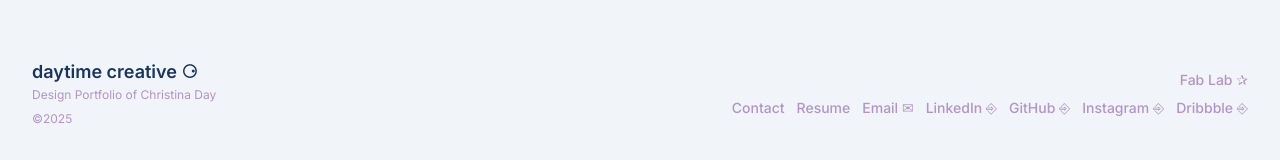
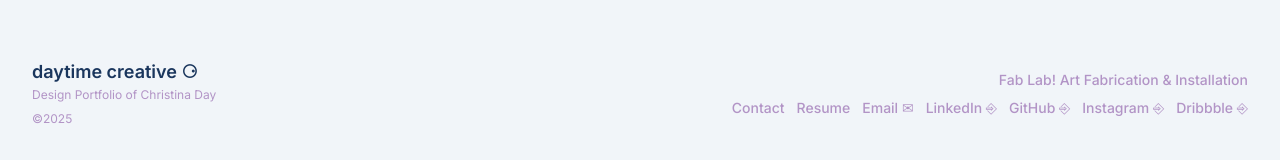
Before and after one commit to ChristinaDay/daytimecreative, a Next.js app: page / in a window 1280 px wide. Shown: the part 6273-6433 px from the top of the page. Built offline with nearby package versions, Linux system fonts and the light colour scheme.

Commit message:
Update footer link to be more descriptive - Changed from 'Fab Lab ✰' to 'Fab Lab! Art Fabrication & Installation' - Provides clearer context about the art fabrication work - More descriptive and engaging link text

```diff
--- a/src/components/Footer.tsx
+++ b/src/components/Footer.tsx
@@ -25,7 +25,7 @@ export default function Footer() {
                 href="/art-fabrication"
                 className={`${footerTextColor} hover:text-accent-light dark:hover:text-accent-dark transition-colors font-medium text-sm`}
               >
-                Fab Lab ✰
+                Fab Lab! Art Fabrication & Installation
               </Link>
             </div>
             <div className="flex gap-3">
```
